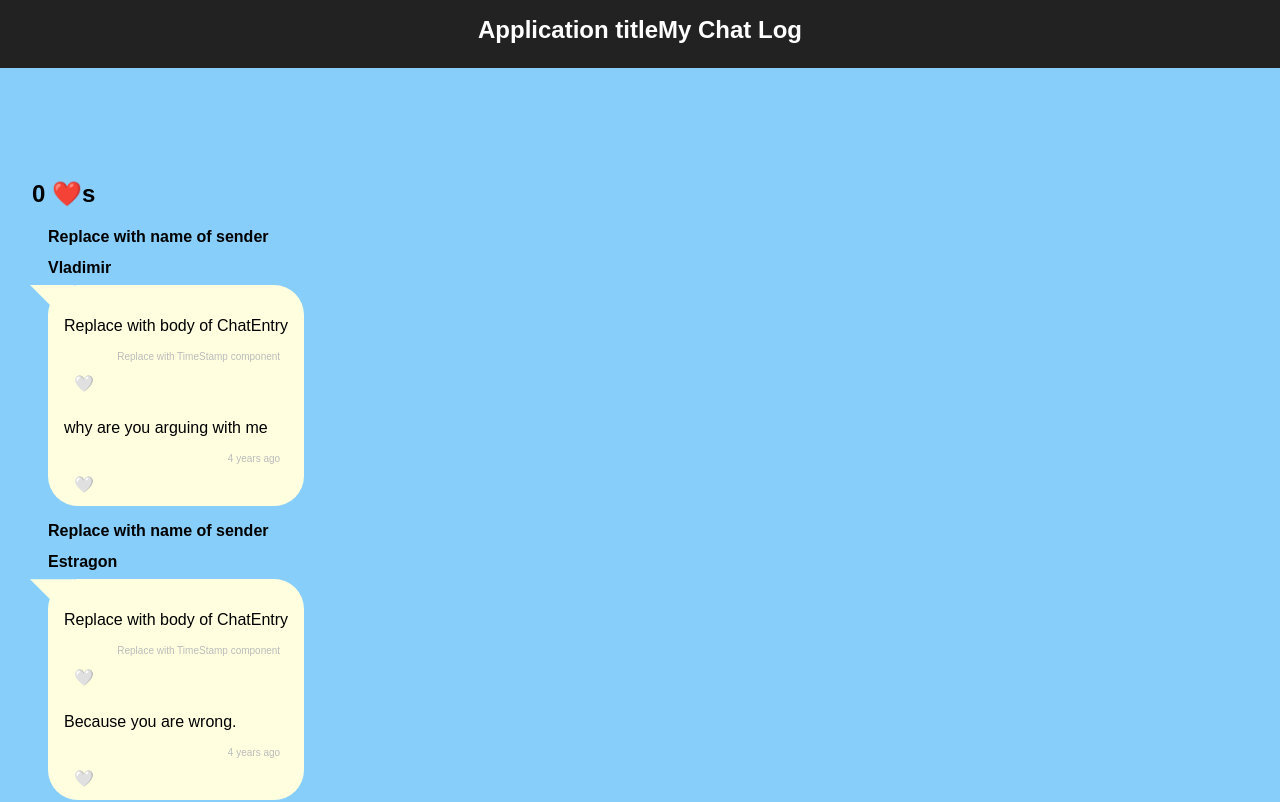
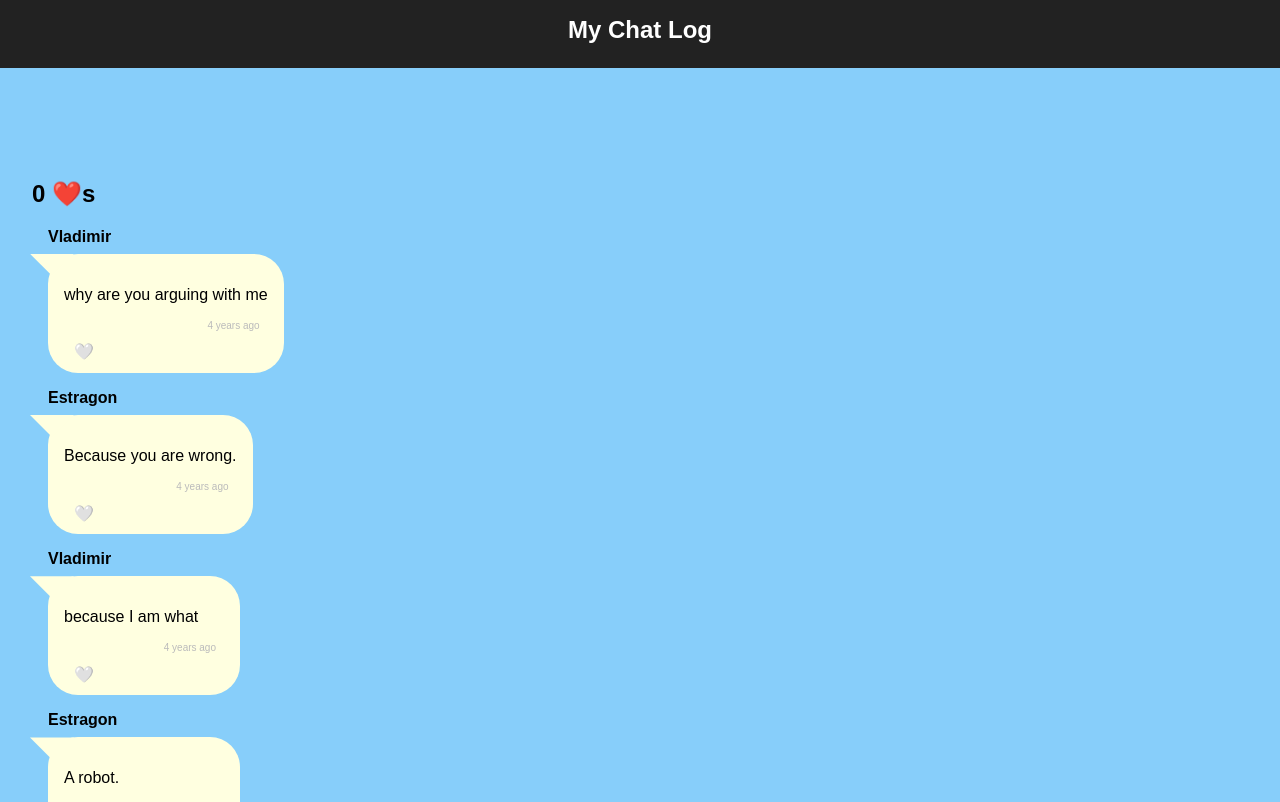
Before and after one commit to AdaGold/react-chatlog, a React (Create React App) app: page / in a window 1280 px wide. Shown: the top 802 px of the page. Built offline with nearby package versions, Linux system fonts and the light colour scheme.

Commit message:
finished

```diff
--- a/src/App.js
+++ b/src/App.js
@@ -1,9 +1,8 @@
 import React from 'react';
+import { useState } from 'react';
 import './App.css';
 import chatMessages from './data/messages.json';
-import {useState} from 'react';
-import ChatLog from './components/ChatLog'
-
+import ChatLog from './components/ChatLog';
 
 const chatDataList = chatMessages
 
@@ -31,12 +30,9 @@ const App = () => {
   return (
     <div id="App">
       <header>
-        <h1>Application title</h1>
         <h1>My Chat Log</h1>
       </header>
       <main>
-        {/* Wave 01: Render one ChatEntry component
-        Wave 02: Render ChatLog component */}
         <h2>{totalHearts} ❤️s</h2>
         <ChatLog entries={chatData} onToggleHeart ={toggleHeart}/>
       </main>
--- a/src/components/ChatEntry.js
+++ b/src/components/ChatEntry.js
@@ -8,13 +8,8 @@ const ChatEntry = (props) => {
 
   return (
     <div className="chat-entry local">
-      <h2 className="entry-name">Replace with name of sender</h2>
-
-      <h2 className="entry-name">{props.sender}</h2>
-      <section className="entry-bubble">
-        <p>Replace with body of ChatEntry</p>
-        <p className="entry-time">Replace with TimeStamp component</p>
-        <button className="like">🤍</button>
+    <h2 className="entry-name">{props.sender}</h2>
+    <section className="entry-bubble">
         <p>{props.body}</p>
         <p className="entry-time"><TimeStamp time={props.timeStamp}/></p>
         <button className="like" onClick={() => props.onToggleHeart(props.id)}>{heartColor}</button>
```
Also changed, not shown: src/components/Chatlog.js (+3 -7 lines).
